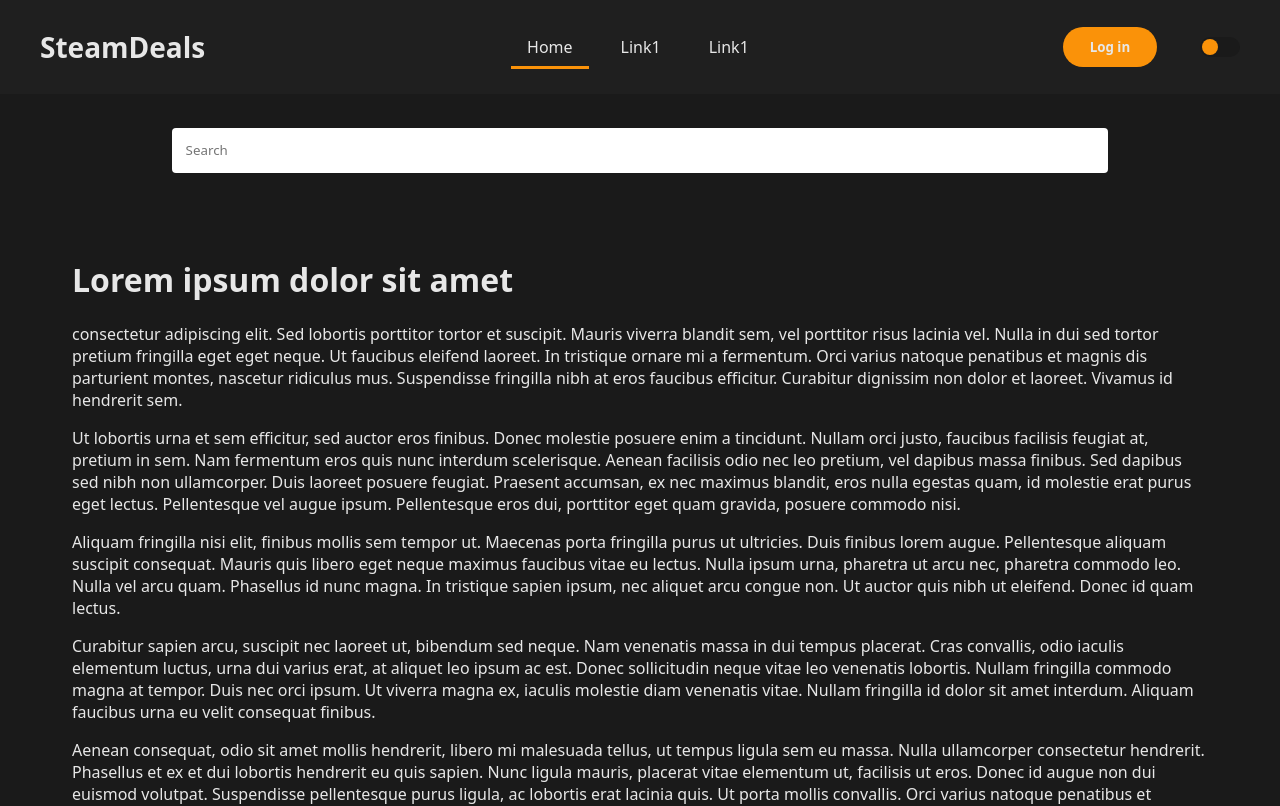
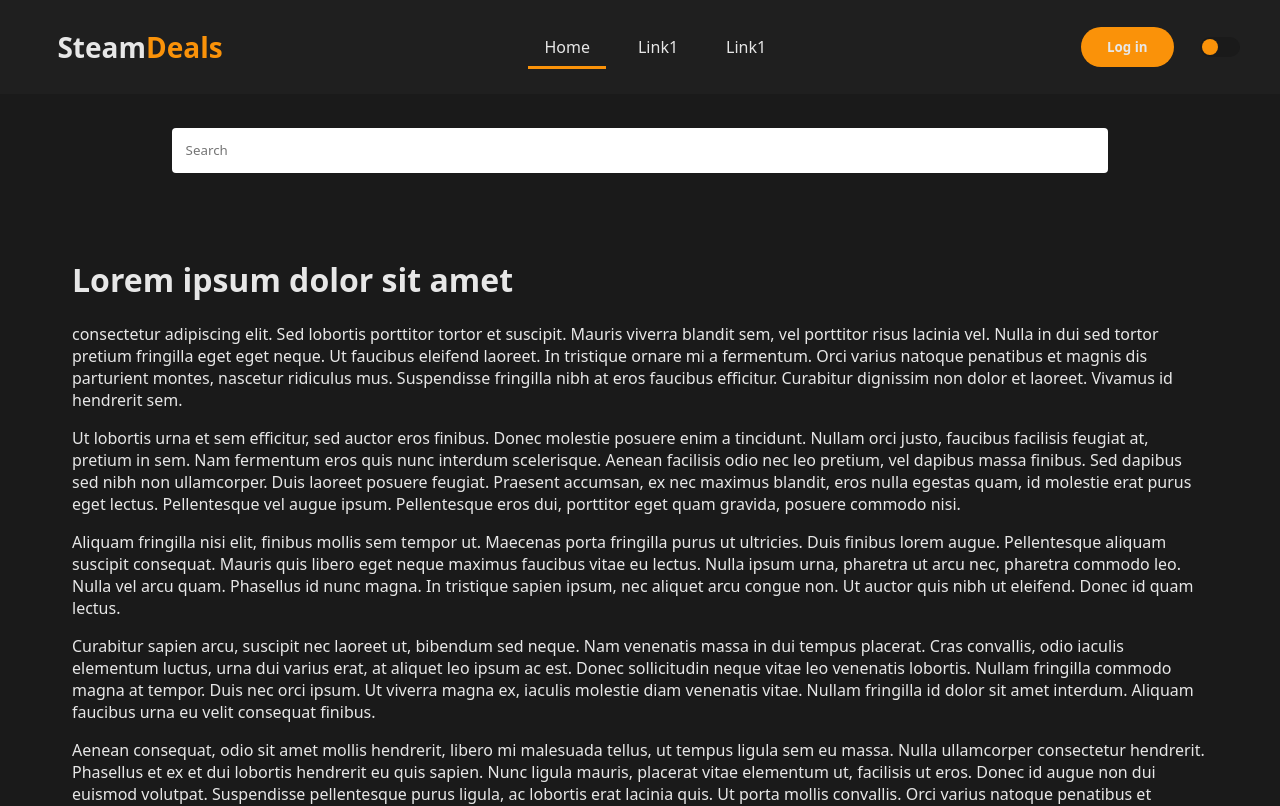
Before and after one commit to Avsterx9/steam-deals, an Angular app: page / in a window 1280 px wide. Shown: the top 806 px of the page. Built offline with nearby package versions, Linux system fonts and the light colour scheme; no server answers.

Commit message:
Add styles for logo in navbar

```diff
--- a/src/app/navbar/navbar.component.html
+++ b/src/app/navbar/navbar.component.html
@@ -1,6 +1,9 @@
 <nav>
   <div class="nav-container">
-    <h1>SteamDeals</h1>
+    <div class="header-logo">
+      <h1 class="logo-first">Steam</h1>
+      <h1 class="logo-second">Deals</h1>
+    </div>
     <div class="nav-resp" [class.is-active]="check">
       <div class="menu">
         <ul>
--- a/src/app/navbar/navbar.component.sass
+++ b/src/app/navbar/navbar.component.sass
@@ -30,6 +30,14 @@ nav
 h1
   font-size: 28px
   font-weight: 900
+
+.header-logo
+  margin: auto
+  display: flex
+
+.logo-second
+  color: var(--primary-color)
+
 
 .menu
   display: flex
```
